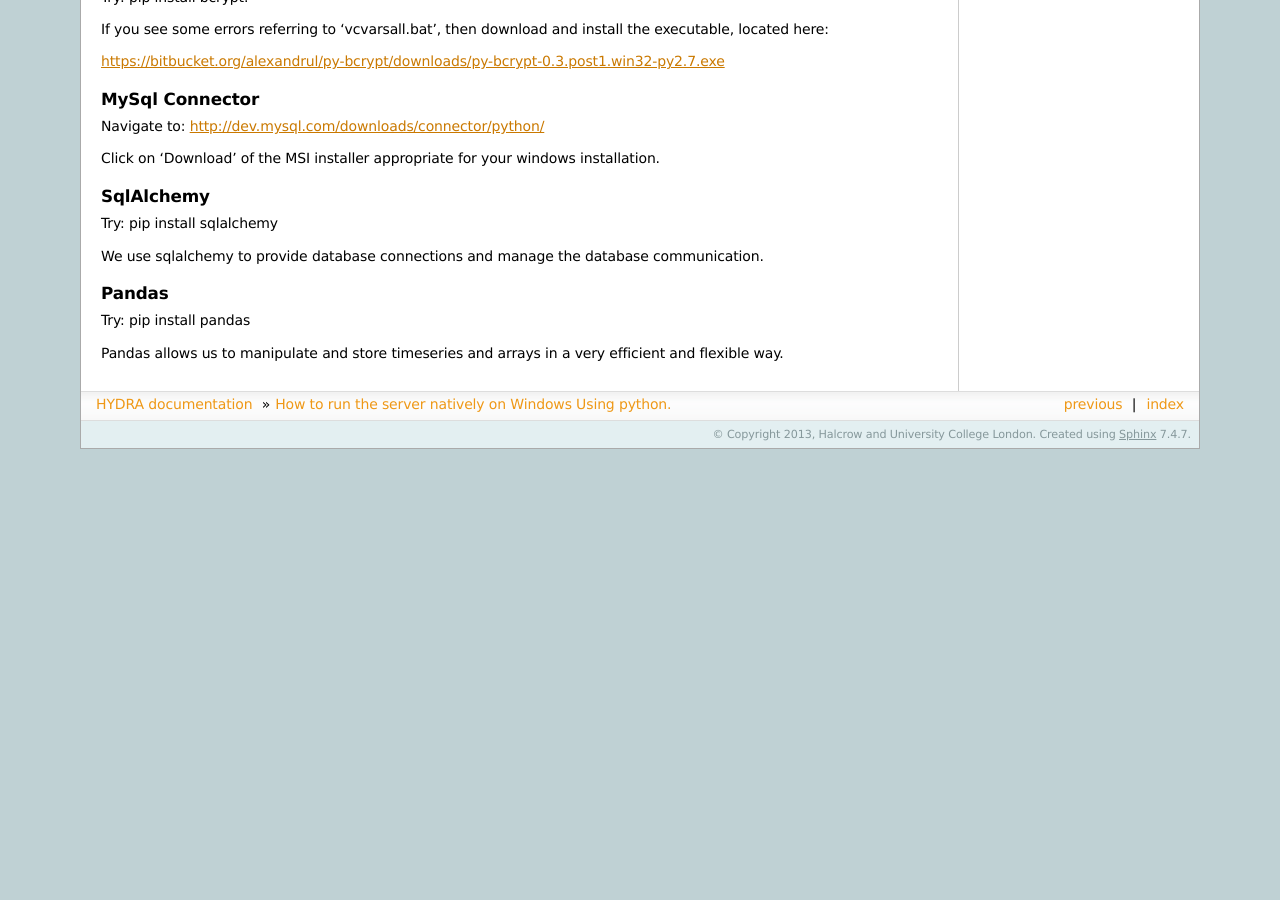
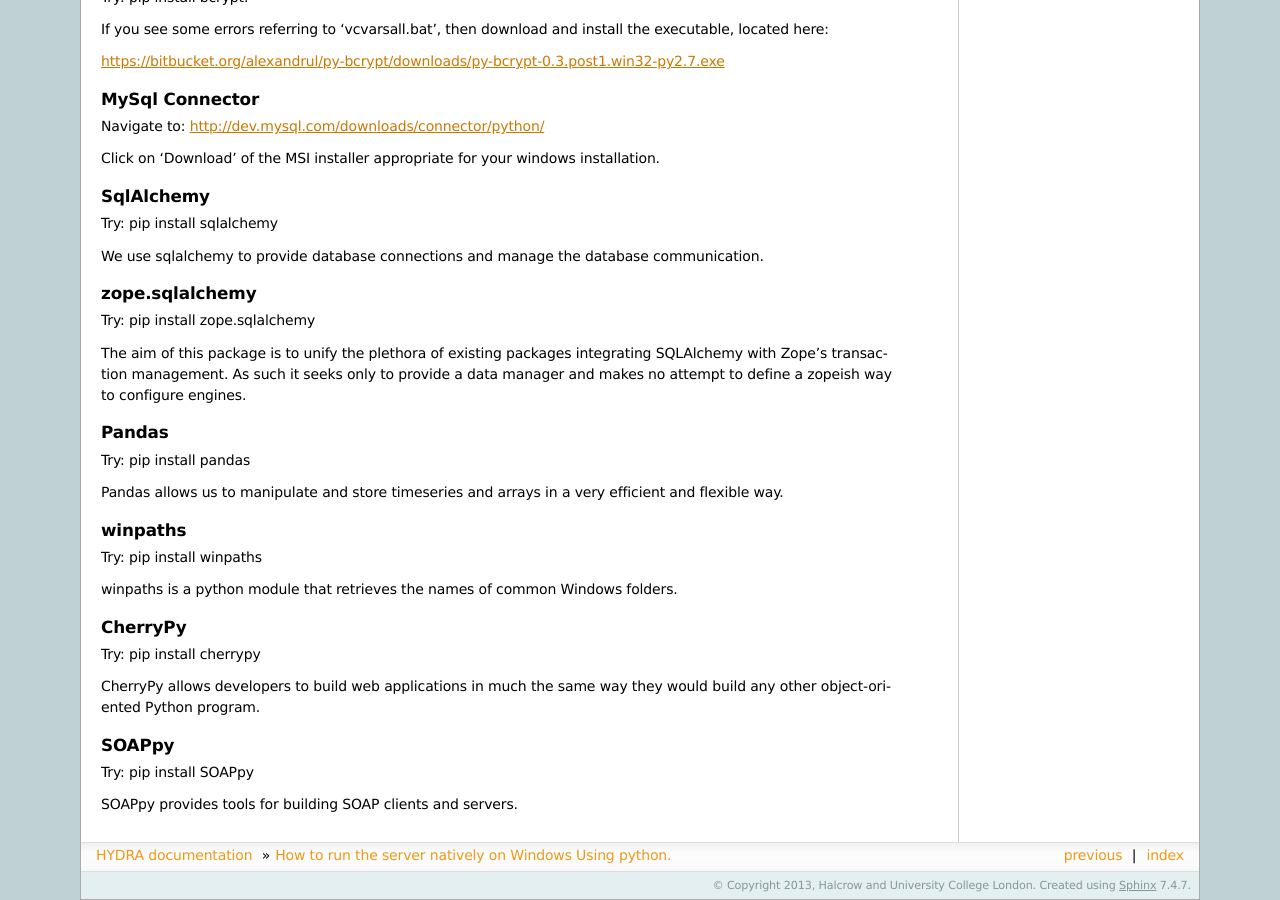
Before and after one commit to UMWRG/HydraPlatform, a Sphinx documentation site: the page built from doc/devdocs/server.rst, in a window 1280 px wide and 900 px high, scrolled down 2152 px. Built offline with Sphinx 7.4.7, drawn with Linux system fonts in a browser that asks for light colours; formulas are drawn with MathJax 3; pages that are not in the unit, such as notebooks, are missing from menus; before the commit the page ends 2601 px from its top, so only the background shows below that; some of the changed text lies outside the part shown.

Commit message:
Includes fixes for tickets:
#221: Include winpaths in system documentations

#223: Add install zope.sqlalchemy and cherrypy.wsgiserver in system
documentations


git-svn-id: svn+ssh://ec2-54-229-95-247.eu-west-1.compute.amazonaws.com/home/svn/svnrepository/HYDRA@609 5b2e1b5e-a1f6-4386-8dd1-2f88c1042e8b

```diff
--- a/doc/devdocs/server.rst
+++ b/doc/devdocs/server.rst
@@ -137,9 +137,37 @@
 
 We use sqlalchemy to provide database connections and manage the database communication.
 
+zope.sqlalchemy
+***************
+Try:
+pip install zope.sqlalchemy
+
+The aim of this package is to unify the plethora of existing packages integrating SQLAlchemy with Zope's transaction management. As such it seeks only to provide a data manager and makes no attempt to define a zopeish way to configure engines.
+
 Pandas
 ******
 Try:
 pip install pandas
 
 Pandas allows us to manipulate and store timeseries and arrays in a very efficient and flexible way.
+
+winpaths
+********
+Try:
+pip install winpaths
+
+winpaths is a python module that retrieves the names of common Windows folders.
+
+CherryPy
+*********
+Try:
+pip install cherrypy
+
+CherryPy allows developers to build web applications in much the same way they would build any other object-oriented Python program.
+
+SOAPpy
+******
+Try:
+pip install SOAPpy
+
+SOAPpy provides tools for building SOAP clients and servers.
```
